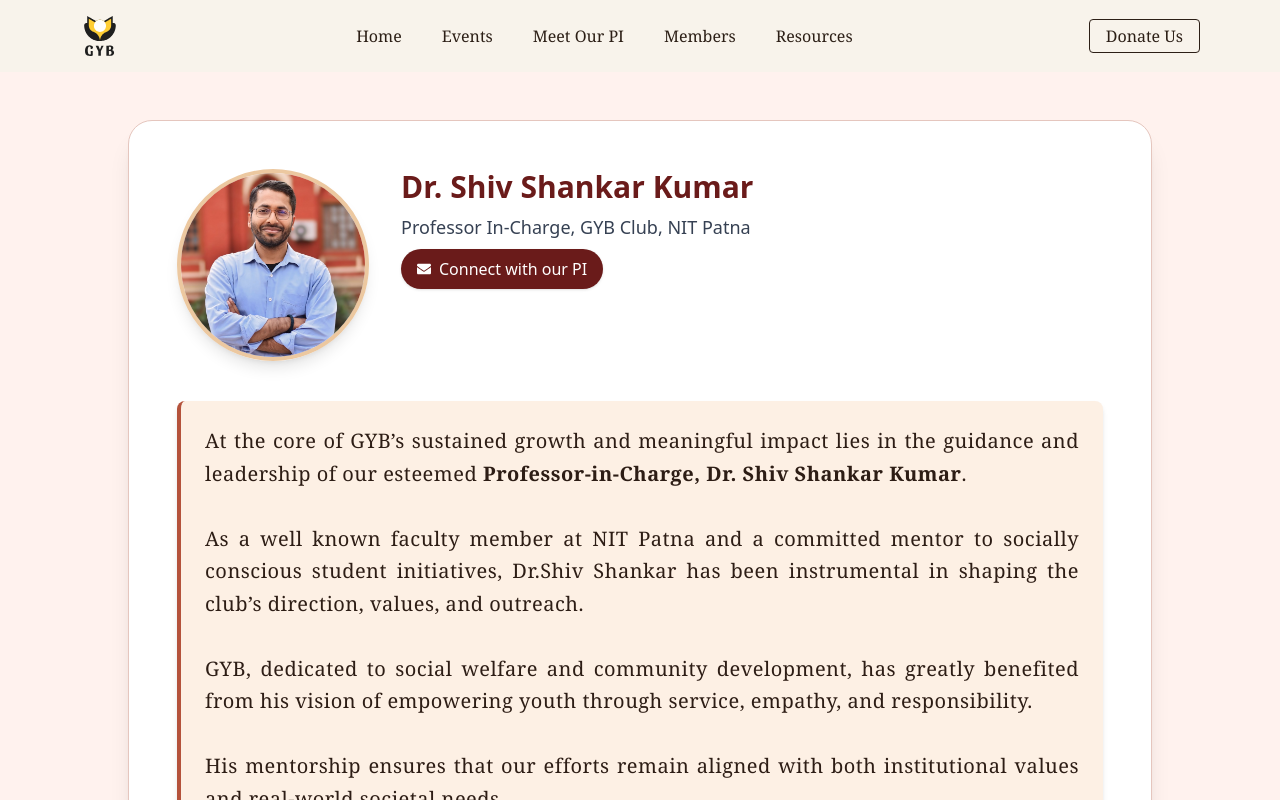
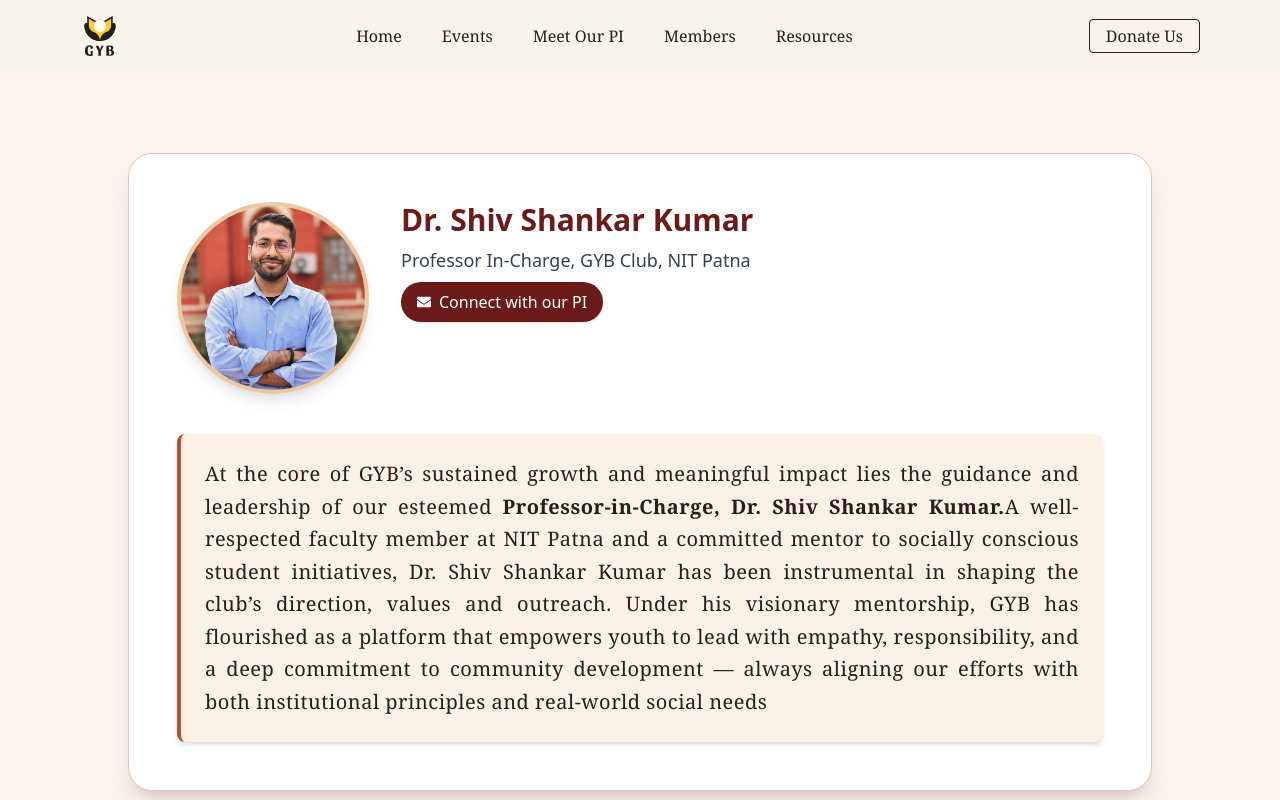
Before and after one commit to AFTABANANTAM/GYB, a Next.js app in the folder gyb/: page /pi-page in a window 1280 px wide. Shown: the top 800 px of the page. Built offline with nearby package versions, Linux system fonts and the light colour scheme.

Commit message:
Update page.js

```diff
--- a/gyb/app/pi-page/page.js
+++ b/gyb/app/pi-page/page.js
@@ -36,15 +36,11 @@
         <div className="mt-10 bg-[#fdf0e4] p-6 rounded-lg border-l-4 border-[#b4523b] shadow-md text-[#2d1d15] font-serif leading-relaxed text-justify">
           <p className="text-[1.25rem] leading-relaxed tracking-wide">
 
-  At the core of GYB’s sustained growth and meaningful impact lies in the guidance and leadership of our esteemed
-  <strong> Professor-in-Charge, Dr. Shiv Shankar Kumar</strong>.
-  <br /><br />
-  As a well known faculty member at NIT Patna and a committed mentor to socially conscious student initiatives,
-  Dr.Shiv Shankar has been instrumental in shaping the club’s direction, values, and outreach.
-  <br/><br />
-  GYB, dedicated to social welfare and community development, has greatly benefited from his vision of empowering youth through service, empathy, and responsibility.
-  <br /><br />
-  His mentorship ensures that our efforts remain aligned with both institutional values and real-world societal needs.
+  At the core of GYB’s sustained growth and meaningful impact lies the guidance and leadership of our esteemed <strong>Professor-in-Charge, Dr. Shiv Shankar Kumar.</strong>
+
+A well-respected faculty member at NIT Patna and a committed mentor to socially conscious student initiatives, Dr. Shiv Shankar Kumar has been instrumental in shaping the club’s direction, values and outreach.
+
+Under his visionary mentorship, GYB has flourished as a platform that empowers youth to lead with empathy, responsibility, and a deep commitment to community development — always aligning our efforts with both institutional principles and real-world social needs
 </p>
 
         </div>
```
